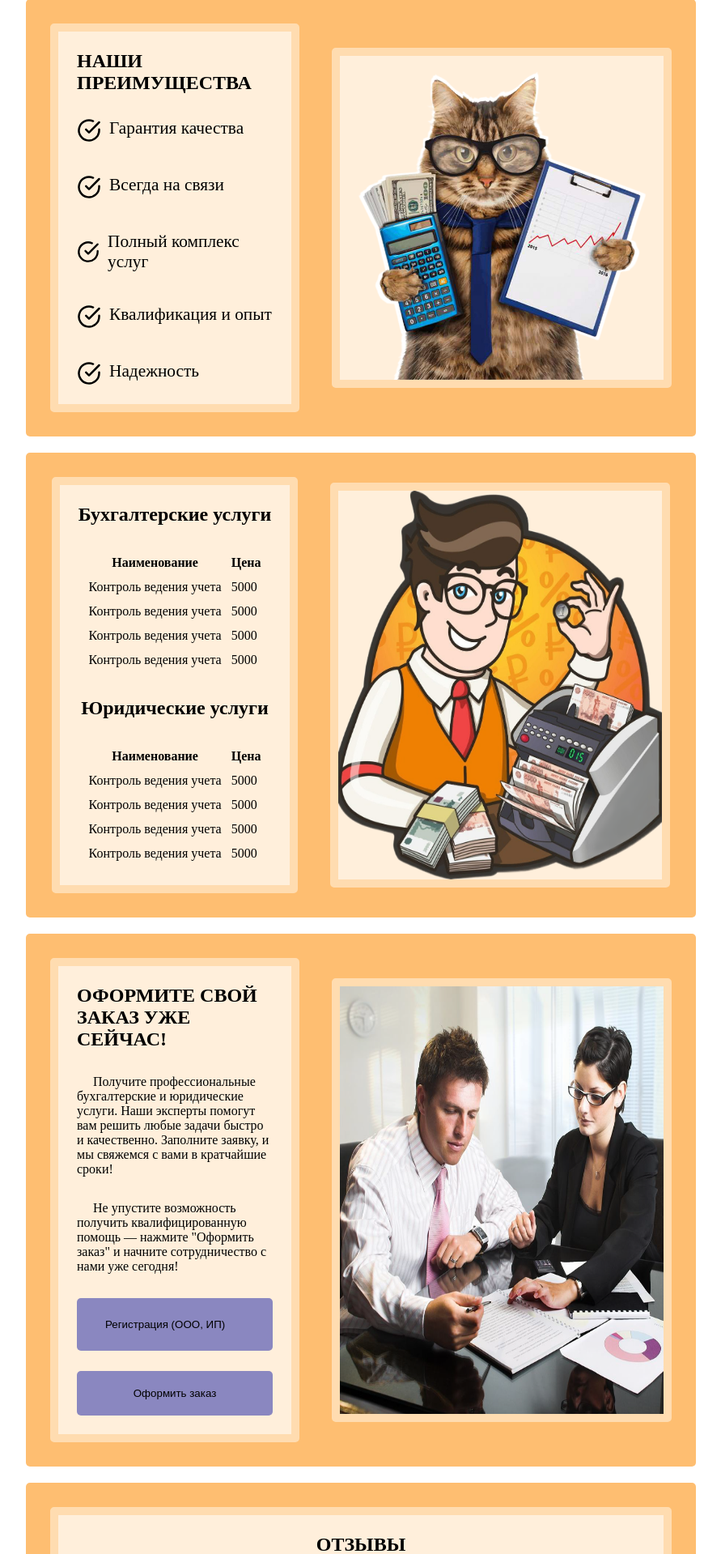
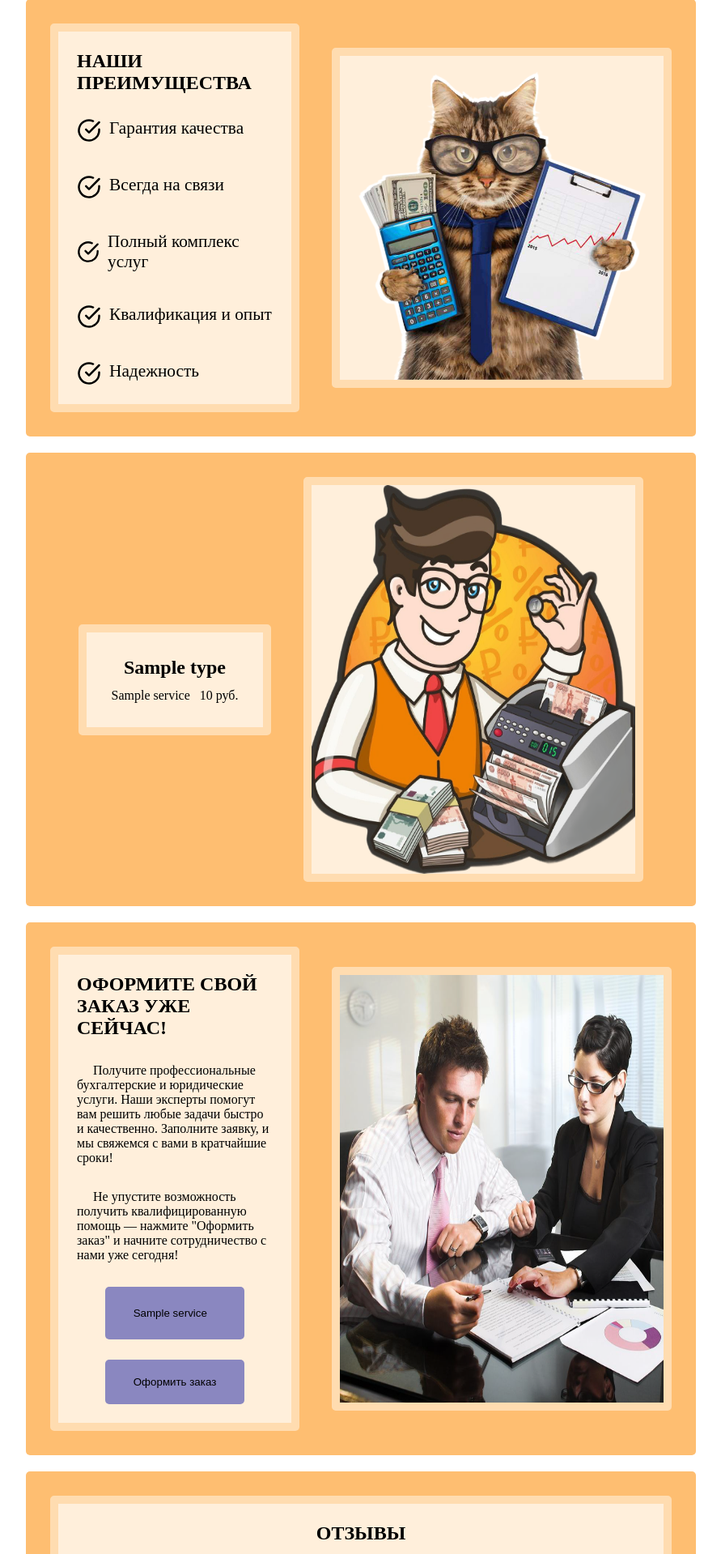
Before and after one commit to lxsenju/ProfCenter_2024, a PHP site: page / in a window 1280 px wide. Shown: the part 91-2010 px from the top of the page at 81% size, without its empty margins (194-1085 px from the left). Run offline with PHP 8.4, Linux system fonts and the light colour scheme; tables that the repository leaves empty or names only in its code hold one stand-in row (values such as "Sample post"); style sheets or scripts are compiled from the project's sources.

Commit message:
feat: output services

```diff
--- a/index.php
+++ b/index.php
@@ -1,5 +1,6 @@
 <?php
 session_start();
+include "php/db.php";
 ?>
 <!DOCTYPE html>
 <html lang="ru">
@@ -31,62 +32,60 @@ require_once "header.php"
             <img src="img/cat.png" alt="cat" class="cat-img">
         </div>
     </section>
-    <section class="section">
+    <section class="section" id="service">
         <div class="section__left">
-            <h1 id="service">Бухгалтерские услуги</h1>
-            <table class="table">
-                <thead>
-                <tr>
-                    <th>Наименование</th>
-                    <th>Цена</th>
-                </tr>
-                </thead>
+            <?php /*
+            $query = "SELECT service.ID_service AS ID, service.name AS SERVICE, service.price AS SERVICEPRICE, service_type.name AS SERVICETYPE FROM `service` JOIN `service_type` ON service_type.ID_service_type = service.ID_service_type;";
+            $result = mysqli_query($connection, $query);
+            $current_category = "";
+
+            if ($result->num_rows > 0) {
+                while ($row = mysqli_fetch_array($result)) {
+                    if ($row["SERVICETYPE"] != $current_category) {
+                        echo "<h1>" . $row["SERVICETYPE"] . "</h1>";
+                        $current_category = $row["SERVICETYPE"];
+                    }
+                    echo
+                        "
+                            <p>" . $row["SERVICE"] . " - " . $row["SERVICEPRICE"] . "₽</p>
+
+                            <table class='table'>
                                 <tbody>
                                     <tr>
-                    <td>Контроль ведения учета</td>
-                    <td>5000</td>
-                </tr>
-                <tr>
-                    <td>Контроль ведения учета</td>
-                    <td>5000</td>
-                </tr>
-                <tr>
-                    <td>Контроль ведения учета</td>
-                    <td>5000</td>
-                </tr>
-                <tr>
-                    <td>Контроль ведения учета</td>
-                    <td>5000</td>
+                                        <td>" . $row["SERVICE"] . "</td>
+                                        <td>" . $row["SERVICEPRICE"] . "₽</td>
                                     </tr>
                                 </tbody>
                             </table>
+                        ";
+                }
+            } else {
+                echo "0 results";
+            }
 
-            <h1>Юридические услуги</h1>
-            <table class="table">
-                <thead>
+            $connection->close();*/
+            ?>
+
+            <?php
+            $query = "SELECT service.ID_service AS ID, service.name AS SERVICE, service.price AS SERVICEPRICE, service_type.name AS SERVICETYPE FROM `service` JOIN `service_type` ON service_type.ID_service_type = service.ID_service_type;";
+            $result = mysqli_query($connection, $query);
+
+            $currentCategory = "";
+            ?>
+
+            <table>
+                <?php while ($service = mysqli_fetch_assoc($result)): ?>
+                    <?php if ($currentCategory != $service['SERVICETYPE']): ?>
+                        <?php $currentCategory = $service['SERVICETYPE']; ?>
                         <tr>
-                    <th>Наименование</th>
-                    <th>Цена</th>
+                            <th colspan="2"><h1><?= $currentCategory ?></h1></th>
                         </tr>
-                </thead>
-                <tbody>
+                    <?php endif; ?>
                     <tr>
-                    <td>Контроль ведения учета</td>
-                    <td>5000</td>
+                        <td><?= $service['SERVICE'] ?></td>
+                        <td><?= $service['SERVICEPRICE'] ?> руб.</td>
                     </tr>
-                <tr>
-                    <td>Контроль ведения учета</td>
-                    <td>5000</td>
-                </tr>
-                <tr>
-                    <td>Контроль ведения учета</td>
-                    <td>5000</td>
-                </tr>
-                <tr>
-                    <td>Контроль ведения учета</td>
-                    <td>5000</td>
-                </tr>
-                </tbody>
+                <?php endwhile; ?>
             </table>
         </div>
         <div class="section__right">
@@ -104,15 +103,19 @@ require_once "header.php"
                 сотрудничество с нами уже сегодня!</p>
             <form>
                 <label for="services"></label>
+                <?php
+                $query = "SELECT service.ID_service AS ID, service.name AS SERVICE, service.price AS SERVICEPRICE, service_type.name AS SERVICETYPE FROM `service` JOIN `service_type` ON service_type.ID_service_type = service.ID_service_type;";
+                $result = mysqli_query($connection, $query);
+                ?>
                 <select id="services" name="services">
-                    <option value="1">Регистрация (ООО, ИП)</option>
-                    <option value="2">Изменение устава</option>
-                    <option value="3">Разрешение споров(трудовые, экономические)</option>
-                    <option value="4">Лицензии</option>
-                    <option value="5">Ликвидация</option>
-                    <option value="6">Консалтинг</option>
-                    <option value="7">Смена юридического адреса</option>
-                    <option value="8">Изменение видов деятельности</option>
+                    <?php
+                    while ($service = mysqli_fetch_array($result)) {
+                        echo
+                            "
+                            <option value='" . $service['ID'] . "'>" . $service['SERVICE'] . "</option>
+                        ";
+                    }
+                    ?>
                 </select>
                 <button type="submit">Оформить заказ</button>
             </form>
--- a/style/header-footer.scss
+++ b/style/header-footer.scss
@@ -82,6 +82,14 @@ body {
   @include flex-base;
   @include HeadFoot-base-full;
   min-height: 70px;
+
+  .red {
+    color: #FF0000;
+  }
+
+  .white {
+    color: #ffffff;
+  }
 
   a {
     color: $color_txtHeaFoot;
@@ -211,11 +219,3 @@ body {
     }
   }
 }
-
-.red {
-  color: #FF0000;
-}
-
-.white {
-  color: #ffffff;
-}
--- a/style/index.css
+++ b/style/index.css
@@ -28,6 +28,12 @@ body {
   justify-content: space-between;
   flex: 0 0 auto;
   min-height: 70px;
+}
+.header .red {
+  color: #FF0000;
+}
+.header .white {
+  color: #ffffff;
 }
 .header a {
   color: #FEBE71;
```
Also changed, not shown: 1 other file. Lines whose indentation alone changed are shown as unchanged.
